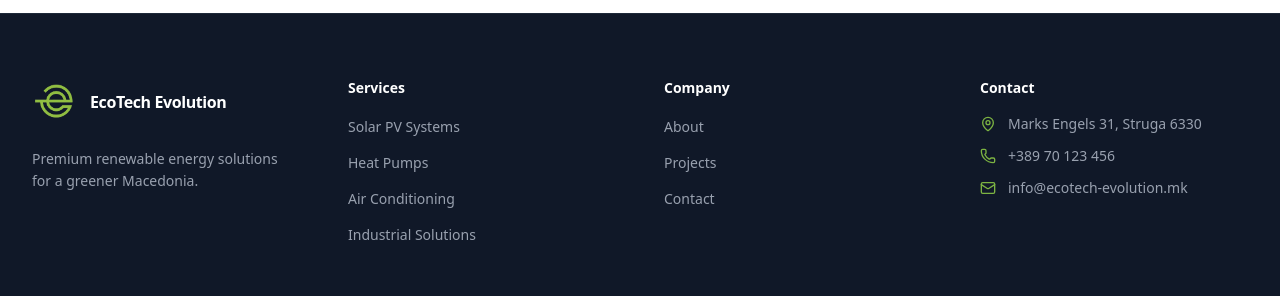
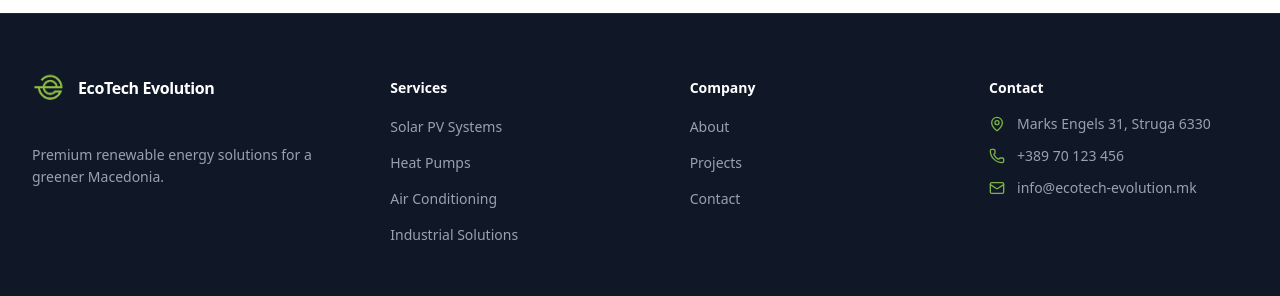
Before and after one commit to goM1NTY/v0-ecotech-evolution-website, a Next.js app: page / in a window 1280 px wide. Shown: the part 6156-6452 px from the top of the page. Built offline with nearby package versions, Linux system fonts and the light colour scheme.

Commit message:
fix footer

```diff
--- a/components/footer.tsx
+++ b/components/footer.tsx
@@ -19,26 +19,29 @@ const footerLinks = {
   ],
 }
 
+const mapAddress = "Marks Engels 31, Struga 6330"
+const googleMapsUrl = `https://www.google.com/maps/search/?api=1&query=${encodeURIComponent(mapAddress)}`
+
 export function Footer() {
   return (
     <footer className="bg-gray-900 border-t border-gray-800">
       <div className="mx-auto max-w-7xl px-6 lg:px-8 py-16">
-        <div className="grid grid-cols-1 md:grid-cols-2 lg:grid-cols-4 gap-12">
+        <div className="grid grid-cols-1 gap-12 md:grid-cols-2 lg:grid-cols-[1.25fr_1fr_1fr_1.1fr] lg:gap-16">
           {/* Brand */}
           <div className="lg:col-span-1">
-            <Link href="/" className="inline-flex items-center gap-2.5">
+            <Link href="/" className="inline-flex h-5 items-center gap-2.5">
               <Image
                 src={logoImage}
                 alt="EcoTech Evolution"
-                width={48}
-                height={48}
-                className="h-12 w-12 object-contain"
+                width={36}
+                height={36}
+                className="h-9 w-9 object-contain"
               />
               <span className="text-base font-bold tracking-tight text-white">
                 EcoTech Evolution
               </span>
             </Link>
-            <p className="mt-4 text-sm text-gray-400 leading-relaxed max-w-xs">
+            <p className="mt-8 max-w-sm text-sm leading-relaxed text-gray-400">
               Premium renewable energy solutions for a greener Macedonia.
             </p>
           </div>
@@ -83,9 +86,14 @@ export function Footer() {
             <ul className="mt-4 space-y-3">
               <li className="flex items-start gap-3">
                 <MapPin className="w-4 h-4 text-[#7CB342] flex-shrink-0 mt-0.5" />
-                <span className="text-sm text-gray-400">
-                  Marks Engels 31, Struga 6330
-                </span>
+                <a
+                  href={googleMapsUrl}
+                  target="_blank"
+                  rel="noopener noreferrer"
+                  className="text-sm text-gray-400 transition-colors hover:text-white"
+                >
+                  {mapAddress}
+                </a>
               </li>
               <li className="flex items-center gap-3">
                 <Phone className="w-4 h-4 text-[#7CB342] flex-shrink-0" />
```
